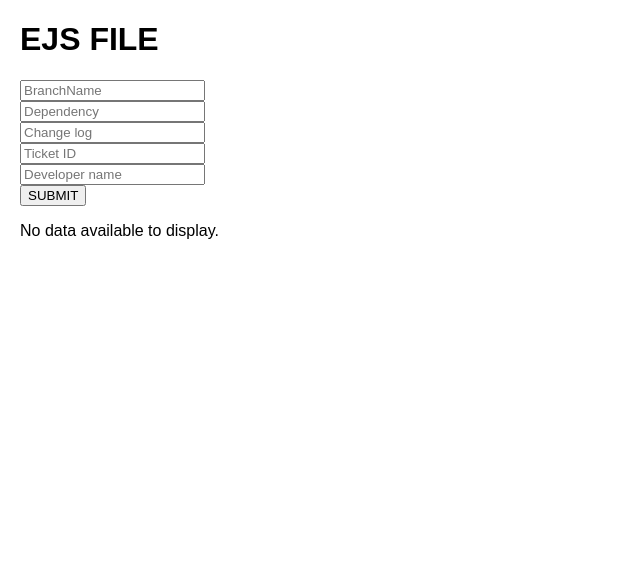
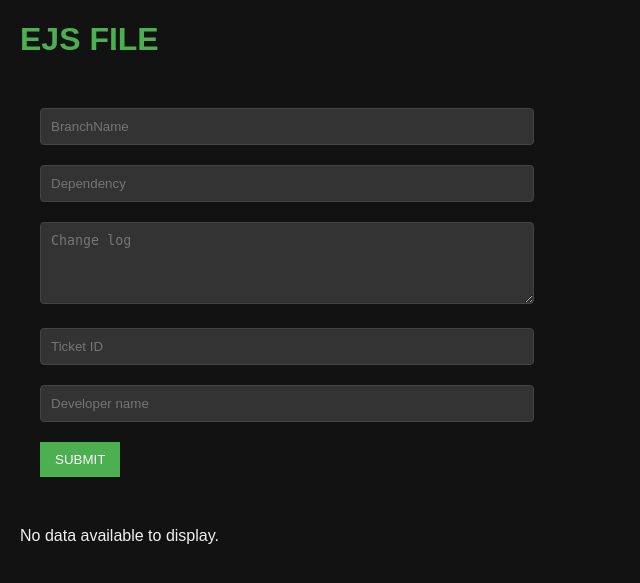
Before and after one commit to skabilesh07/FirstVZ_DEP, a Node server app: page /display in a window 1280 px wide. Shown: the top 583 px of the page, without its empty margins (0-640 px from the left). Run offline with Node 20, Linux system fonts and the light colour scheme; the visitor is signed in with stand-in values (Sample User, id 1); data that the repository does not hold is empty; some libraries are stand-ins or nearby versions.

Commit message:
Updated UI

```diff
--- a/views/open.ejs
+++ b/views/open.ejs
@@ -1,15 +1,51 @@
 <!DOCTYPE html>
 <html lang="en">
-
 <head>
     <meta charset="UTF-8">
     <meta name="viewport" content="width=device-width, initial-scale=1.0">
     <link rel="stylesheet" href="open.css">
+    <link rel="stylesheet" href="//cdn.datatables.net/2.1.8/css/dataTables.dataTables.min.css">
     <title>Document</title>
     <style>
         body {
             font-family: Arial, sans-serif;
             margin: 20px;
+            background-color: #121212;
+            color: #f0f0f0;
+        }
+        h1 {
+            color: #4CAF50;
+            text-align: left;
+            margin-bottom: 20px;
+        }
+        form {
+            width: 40%;
+            padding: 20px;
+            border-radius: 8px;
+
+            margin: 20px 0;
+        }
+        input[type="text"] {
+            width: calc(100% - 24px);
+            padding: 10px;
+            margin: 10px 0;
+            border: 1px solid #444;
+            border-radius: 4px;
+            background-color: #333;
+            color: #ffffff;
+        }
+        button {
+            width: auto;
+            padding: 10px 15px;
+            margin: 10px 0;
+            border: none;
+            background-color: #4CAF50;
+            color: rgb(251, 251, 251);
+            cursor: pointer;
+            transition: background-color 0.3s ease;
+        }
+        button:hover {
+            background-color: #45a049;
         }
         table {
             width: 100%;
@@ -18,44 +54,34 @@
         }
         th, td {
             padding: 12px;
-            border: 1px solid #ddd;
+            border: 1px solid #444;
             text-align: left;
         }
         th {
-            background-color: #f2f2f2;
-            cursor: pointer;
+            background-color: #1e1e1e; /* Matte black header */
+            color: #f0f0f0;
+            font-weight: bold;
         }
         tr:hover {
-            background-color: #f1f1f1;
-        }
-        th {
-            background-color: #4CAF50;
-            color: white;
-            font-weight: bold;
+            background-color: #333;
         }
     </style>
 </head>
 <body>
     <h1>EJS FILE</h1>
 
-    <!-- Display form regardless of 'users' -->
     <form action="/datatransfer" method="POST">
-        <input type="text" name="branchname" placeholder="BranchName" class="branchname">
-        <br>
-        <input type="text" class="Dependency" name="Dependency" placeholder="Dependency">
-        <br>
-        <input type="text" class="Change log" name="Change log" placeholder="Change log">
-        <br>
-        <input type="text" class="Ticket ID" name="Ticket ID" placeholder="Ticket ID">
-        <br>
-        <input type="text" class="Developer name" name="Developer name" placeholder="Developer name">
-        <br>
+        <input type="text" name="branchname" placeholder="BranchName" required>
+        <input type="text" name="Dependency" placeholder="Dependency" required>
+        <textarea name="Change log" placeholder="Change log" required rows="4" style="width: calc(100% - 24px); padding: 10px; margin: 10px 0; border: 1px solid #444; border-radius: 4px; background-color: #333; color: #f0f0f0;"></textarea>
+        <input type="text" name="Ticket ID" placeholder="Ticket ID" required>
+        <input type="text" name="Developer name" placeholder="Developer name" required>
         <button type="submit">SUBMIT</button>
     </form>
-    <!-- Display data list if 'users' has content -->
+
     <% if (users && users.length > 0) { %>
         <form id="approvalForm" action="/approved" method="POST">
-            <table>
+            <table id="dataTable" class="display">
                 <thead>
                     <tr>
                         <th><input type="checkbox" id="select-all" onclick="toggleAllCheckboxes(this)"></th>
@@ -83,20 +109,31 @@
                     <% }) %>
                 </tbody>
             </table>
+            <input type="text" name="version num" placeholder="Version number" required>
             <button type="submit" name="action" value="approve">Approve</button>
             <button type="submit" name="action" value="publish">Publish</button>
         </form>
+        <script src="https://code.jquery.com/jquery-3.5.1.min.js"></script>
+        <script src="//cdn.datatables.net/2.1.8/js/dataTables.min.js"></script>
+        <script>
+            $(document).ready(function() {
+                $('#dataTable').DataTable({
+                    "paging": true, // Enable pagination
+                    "searching": true, // Enable search filter
+                    "ordering": true, // Enable sorting
+                    "info": true // Show table information
+                });
+            });
+
+            function toggleAllCheckboxes(source) {
+                const checkboxes = document.querySelectorAll('.row-checkbox');
+                checkboxes.forEach(checkbox => {
+                    checkbox.checked = source.checked;
+                });
+            }
+        </script>
     <% } else { %>
         <p>No data available to display.</p>
     <% } %>
-
-    <script>
-        function toggleAllCheckboxes(source) {
-            const checkboxes = document.querySelectorAll('.row-checkbox');
-            checkboxes.forEach(checkbox => {
-                checkbox.checked = source.checked;
-            });
-        }
-    </script>
 </body>
 </html>
```
